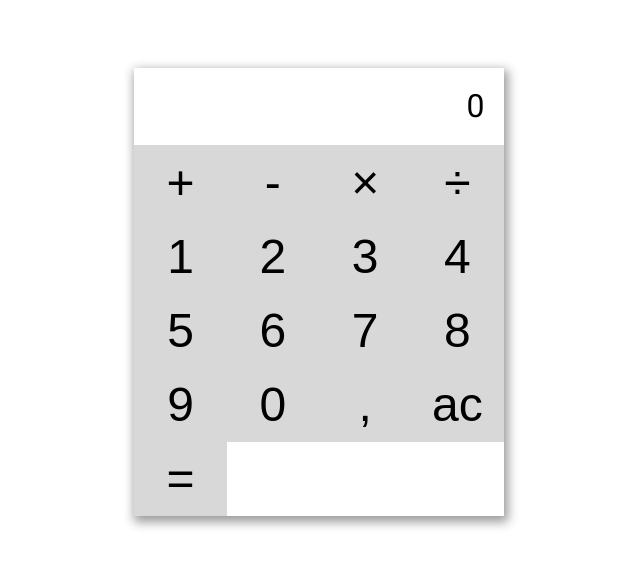
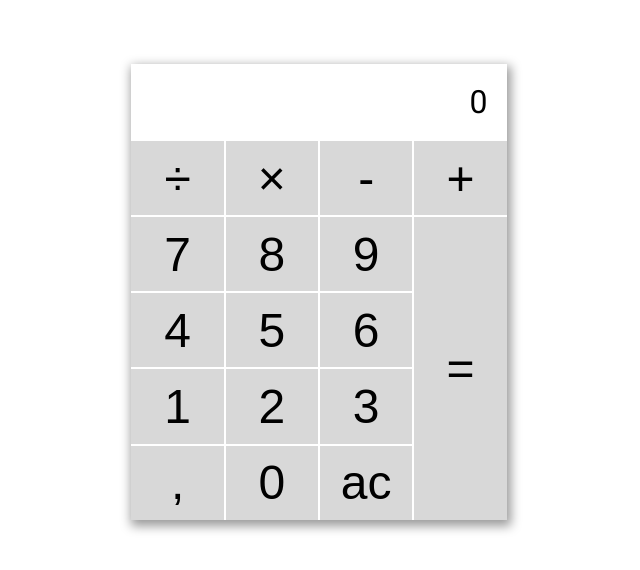
Before and after one commit to FluffyderDelphin/Calculator, a plain HTML site: page index.html in a window 1280 px wide. Shown: the part 108-678 px from the top of the page, without its empty margins (321-961 px from the left). Drawn offline with Linux system fonts and the light colour scheme.

Commit message:
assigning grid templete areas

```diff
--- a/css/style.css
+++ b/css/style.css
@@ -28,11 +28,14 @@ body{
     display:grid;
     grid-template-columns: 1fr 1fr 1fr 1fr;
     grid-template-areas:
-    "plus minus multy divide"
-    "seven eight nine ."
-    "four five six ."
-    "one two three ."
-    ". zero , equal";
+    "divide times minus plus"
+    "seven eight nine equal"
+    "four five six equal"
+    "one two three equal "
+    "comma zero allclear equal";
+
+    row-gap: 2px;
+    column-gap: 2px;
 
 }
 .calculator_buttons button{
@@ -51,3 +54,70 @@ body{
     /* height: 50px; */
     font-size: 2rem;
 }
+
+.one{
+    grid-area: one;
+}
+
+.two{
+    grid-area: two;
+}
+
+.three{
+    grid-area: three;
+}
+.four{
+    grid-area: four;
+}
+
+.five{
+    grid-area: five;
+}
+
+.six{
+    grid-area: six;
+}
+
+.seven{
+    grid-area: seven;
+}
+
+.eight{
+    grid-area: eight;
+}
+
+.nine{
+    grid-area: nine;
+}
+
+.zero{
+    grid-area: zero;
+}
+
+.plus{
+    grid-area: plus;
+}
+
+.minus{
+    grid-area: minus;
+}
+
+.times{
+    grid-area: times;
+}
+
+.divide{
+    grid-area: divide;
+}
+
+.comma{
+    grid-area: comma;
+}
+
+.allclear{
+    grid-area: allclear;
+}
+
+.equal{
+    grid-area: equal;
+}
```
Also changed, not shown: index.html (+1 -1 lines).
